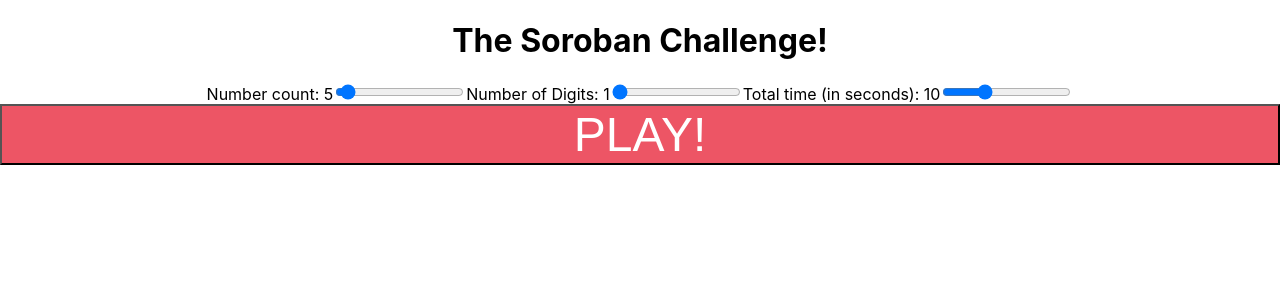
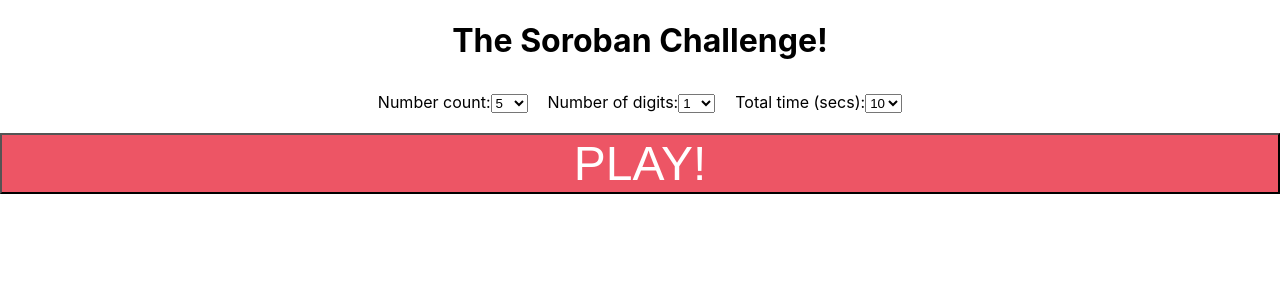
Before and after one commit to thanhtong89/soroban-challenge, a React (Create React App) app: page / in a window 1280 px wide. Shown: the top 300 px of the page. Built offline with nearby package versions, Linux system fonts and the light colour scheme.

Commit message:
Switched to using select for settings. Some formatting.

```diff
--- a/src/App.css
+++ b/src/App.css
@@ -56,4 +56,9 @@
     display: flex;
     justify-content: center;
     align-items: center;
+    margin: 10px;
 }
+
+label {
+    margin: 10px;
+}
--- a/src/App.js
+++ b/src/App.js
@@ -152,25 +152,41 @@ class SorobanGame extends React.Component {
         if (this.state.state === "PLAYING") {
             buttonTitle = "STOP";
         }
+
+        let numCountOptions = [];
+        for (var i = 1; i < 21; i++) {
+            numCountOptions.push(<option key={i}>{i}</option>)
+        }
+        let numDigitsOptions = [];
+        for (var i = 1; i < 11; i++) {
+            numDigitsOptions.push(<option key={i}>{i}</option>)
+        }
+        let timeSecsOptions = [];
+        for (var i = 1; i < 31; i++) {
+            timeSecsOptions.push(<option key={i}>{i}</option>)
+        }
         return (
             <div>
                 <h1>The Soroban Challenge!</h1>
                 <div className="settings">
-                    <label>
-                        Number count: {this.state.numCount}
-                        <input type="range" min="1" max="100" value={this.state.numCount} onChange={this.handleChangeNumCount}/>
+                    <label>Number count:
+                        <select name="numCount" value={this.state.numCount} onChange={this.handleChangeNumCount}>
+                            {numCountOptions}
+                        </select>
                     </label>
-                    <label>
-                        Number of Digits: {this.state.numDigits}
-                        <input type="range" min="1" max="10" value={this.state.numDigits} onChange={this.handleChangeNumDigits}/>
+                    <label>Number of digits:
+                        <select name="numDigits" value={this.state.numDigits} onChange={this.handleChangeNumDigits}>
+                            {numDigitsOptions}
+                        </select>
                     </label>
-                    <label>
-                        Total time (in seconds): {this.state.total_ms/1000}
-                        <input type="range" min="1" max="30" value={this.state.total_ms / 1000} onChange={this.handleChangeTotalSecs}/>
+                    <label>Total time (secs):
+                        <select name="total_secs" value={this.state.total_ms/1000} onChange={this.handleChangeTotalSecs}>
+                            {timeSecsOptions}
+                        </select>
                     </label>
                 </div>
                 <div>
-                <button className="main-button" onClick={this.handleButton}>{buttonTitle}</button>
+                    <button className="main-button" onClick={this.handleButton}>{buttonTitle}</button>
                 </div>
                 <NumberDisplay value={this.state.currDisplay}/>
                 <div className="answer">{answer}</div>
```
Also changed, not shown: 1 other file (tests, documents, lock files or other folders).
